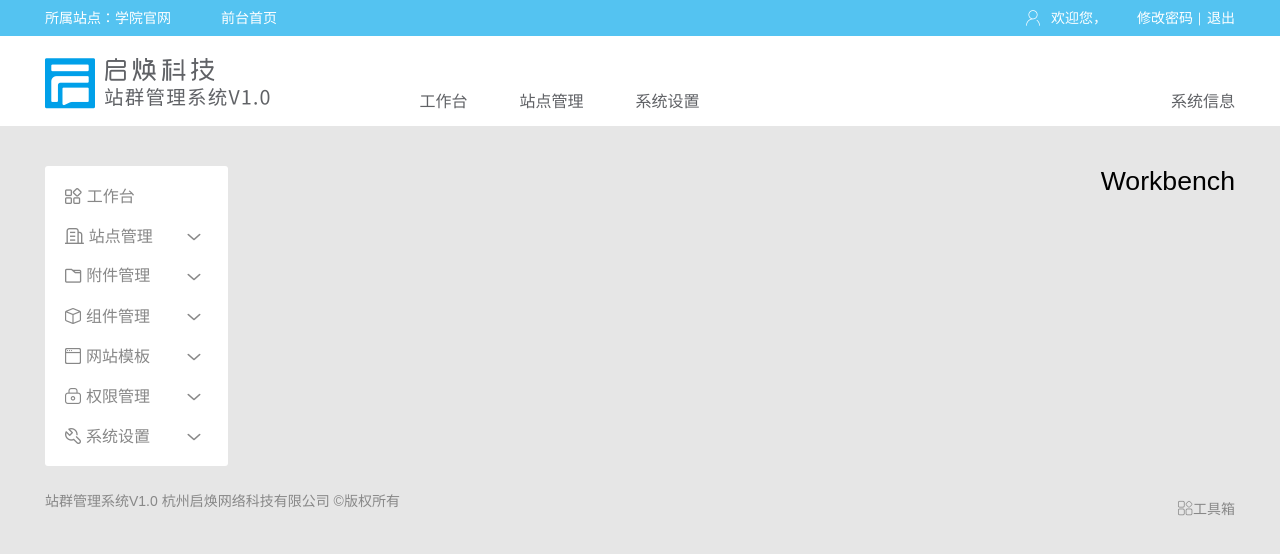
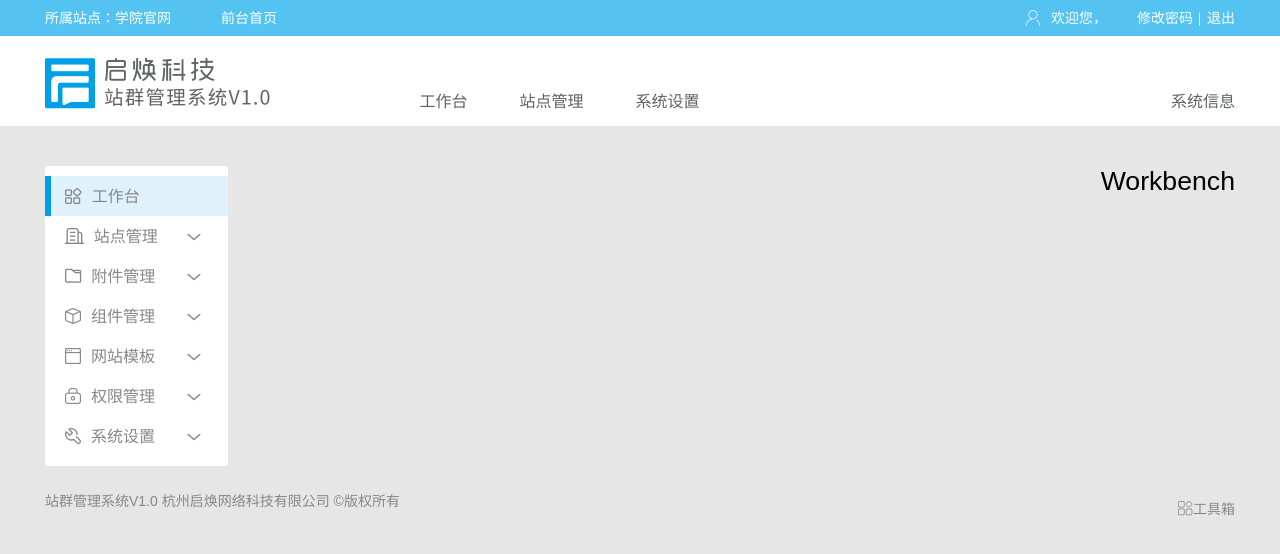
Before and after one commit to Alex-jsj/qhadmin-spa, a Vue app: page /#/pages/system_administrators/System_Administrators in a window 1280 px wide. Shown: the top 554 px of the page. Built offline with nearby package versions, Linux system fonts and the light colour scheme.

Commit message:
已登录处理

```diff
--- a/src/assets/css/base.css
+++ b/src/assets/css/base.css
@@ -94,22 +94,22 @@
     }
     /* 滚动条样式 */
 
-    ::-webkit-scrollbar {
+     ::-webkit-scrollbar {
         width: 8px;
         height: 8px;
     }
 
-    ::-webkit-scrollbar-track {
+     ::-webkit-scrollbar-track {
         border-radius: 10px;
         background: #fff;
     }
 
-    ::-webkit-scrollbar-thumb {
+     ::-webkit-scrollbar-thumb {
         border-radius: 10px;
         background: #aaa;
     }
 
-    ::-webkit-scrollbar-thumb:hover {
+     ::-webkit-scrollbar-thumb:hover {
         background: #888;
     }
 
@@ -183,14 +183,10 @@
     .public-wap .main {
         width: 1190px;
         margin: 0 auto;
+        margin-top: 40px;
         overflow: hidden;
-        margin-top: 40px;
+        padding: 20px;
         position: relative;
+        background: #fff;
+        border-radius: 3px;
     }
-
-    .public-wap .component {
-        width: 100%;
-        overflow: hidden;
-        margin-top: 20px;
-        position: relative;
-    }
--- a/src/components/Nav.vue
+++ b/src/components/Nav.vue
@@ -60,7 +60,7 @@
             <router-link to="/" class="underline-hover">学院官网</router-link>
           </li>
           <li class="float-left">
-            <router-link to="/pages/admin/Login" class="underline-hover" target="_blank">后台登录</router-link>
+            <router-link to="/pages/admin/Login" class="underline-hover">后台登录</router-link>
           </li>
         </ul>
       </div>
@@ -293,13 +293,14 @@ export default {
       font-weight: 600;
     }
     .nav-list {
-      margin-top: 48px;
+      margin-top: 55px;
       li {
         margin-left: 73px;
         a {
           font-size: 14px;
           color: @text-color;
           transition: all 0.3s;
+          display: block;
           &:hover {
             color: @text-hover;
           }
--- a/src/components/SideBar.vue
+++ b/src/components/SideBar.vue
@@ -9,11 +9,17 @@
   <div id="SideBar" class="float-left">
     <ul class="side-ul">
       <li v-for="(item,index) in side_bar" :key="item.id" :class="{'li-active':item.column_open}" @click="open_column(index)">
-        <router-link :to="'/pages/system_administrators/System_Administrators/'+item.first_class_column_url">
-          <i class="iconfont" :class="item.column_icon"></i>
-          <span class="side-text">{{item.first_class_column_name}}</span>
+        <!-- 如果没有二级菜单 则不使用router-link 防止空链接跳转 -->
+        <router-link :to="'/pages/system_administrators/System_Administrators/'+item.first_class_column_url" v-if="item.no_second">
+          <i class="iconfont float-left" :class="item.column_icon"></i>
+          <span class="side-text float-left">{{item.first_class_column_name}}</span>
           <i class="iconfont icon-down"></i>
         </router-link>
+        <a href="javascript:void(0);" v-else>
+          <i class="iconfont float-left" :class="item.column_icon"></i>
+          <span class="side-text float-left">{{item.first_class_column_name}}</span>
+          <i class="iconfont icon-down"></i>
+        </a>
         <ol>
           <li v-for="(list,index) in item.second_class_column" :key="list.id">
             <router-link :to="'/pages/system_administrators/System_Administrators/'+list.column_url" class="side-click">{{list.column_name}}</router-link>
@@ -34,7 +40,8 @@ export default {
           first_class_column_name: "工作台",
           first_class_column_url: "Workbench",
           column_icon: "icon-gongzuotai",
-          column_open: false,
+          column_open: true,
+          no_second: true,
           second_class_column: []
         },
         {
@@ -42,6 +49,7 @@ export default {
           first_class_column_url: "",
           column_icon: "icon-zhandianguanli",
           column_open: false,
+          no_second: false,
           second_class_column: [
             {
               column_name: "添加站点",
@@ -66,6 +74,7 @@ export default {
           first_class_column_url: "",
           column_icon: "icon-fujianguanli",
           column_open: false,
+          no_second: false,
           second_class_column: [
             {
               column_name: "添加附件",
@@ -82,6 +91,7 @@ export default {
           first_class_column_url: "",
           column_icon: "icon-zujianguanli",
           column_open: false,
+          no_second: false,
           second_class_column: [
             {
               column_name: "添加组件",
@@ -98,6 +108,7 @@ export default {
           first_class_column_url: "",
           column_icon: "icon-wangzhanmoban",
           column_open: false,
+          no_second: false,
           second_class_column: [
             {
               column_name: "添加模板",
@@ -114,6 +125,7 @@ export default {
           first_class_column_url: "",
           column_icon: "icon-quanxianguanli",
           column_open: false,
+          no_second: false,
           second_class_column: [
             {
               column_name: "添加用户",
@@ -138,6 +150,7 @@ export default {
           first_class_column_url: "",
           column_icon: "icon-xitongshezhi",
           column_open: false,
+          no_second: false,
           second_class_column: [
             {
               column_name: "部门管理",
@@ -231,7 +244,8 @@ export default {
           transition: all 0.3s;
         }
         .side-text {
-          margin-left: 5px;
+          margin-left: 10px;
+          top: 1px;
         }
       }
       > ol {
--- a/src/pages/index/Home.vue
+++ b/src/pages/index/Home.vue
@@ -11,7 +11,6 @@
     <Nav :receptionNavShow="true"></Nav>
     <!-- main -->
     <div class="main">
-      <div class="component">
       <div class="filter-container">
         <span class="filter-title float-left">全站检索</span>
         <el-input placeholder="请输入关键字" v-model="searchValue" class="input-with-select title-search float-left" size="mini" @keyup.enter.native="newsSearch()">
@@ -42,7 +41,6 @@
             </ol>
           </li>
         </ul>
-        </div>
       </div>
     </div>
     <!-- Footer -->
@@ -185,10 +183,6 @@ export default {
   width: 100%;
   position: relative;
   .main {
-    .component {
-      background: #fff;
-      border-radius: 3px;
-      padding: 20px;
     .filter-container {
       width: 100%;
       height: 28px;
@@ -313,7 +307,6 @@ export default {
     }
   }
 }
-}
 #footer {
   width: 100%;
   padding: 24px 0;
--- a/src/pages/index/Rank.vue
+++ b/src/pages/index/Rank.vue
@@ -11,13 +11,12 @@
     <Nav :rankNavShow="true"></Nav>
     <!-- main -->
     <div class="main">
-      <div class="component">
       <!-- crumb -->
       <Crumb :crumbs="crumbs"></Crumb>
       <!-- 数据刷新 -->
       <div class="refresh">
-          <span>备注：数据统计时间有延迟，每天更新一次。</span>
-          <el-button type="primary" size="mini">数据刷新</el-button>
+        <span class="float-left">备注：数据统计时间有延迟，每天更新一次。</span>
+        <el-button type="primary" size="mini" class="float-right">数据刷新</el-button>
       </div>
       <!-- 排行榜 -->
       <div class="rank-container">
@@ -60,7 +59,6 @@
               </div>
             </el-table-column>
           </el-table>
-          </div>
         </div>
       </div>
     </div>
@@ -273,11 +271,6 @@ export default {
 <style lang="less">
 @import "../../assets/css/less_config.less";
 .main {
-  .component {
-    background: #fff;
-    border-radius: 3px;
-    padding: 20px;
-    position: relative;
   .refresh {
     height: 28px;
     position: absolute;
@@ -287,10 +280,6 @@ export default {
     > span {
       font-size: 14px;
       line-height: 28px;
-      }
-      .el-button {
-        position: relative;
-        top: -2px;
     }
   }
   .rank-container {
@@ -378,5 +367,4 @@ export default {
     }
   }
 }
-}
 </style>
--- a/src/pages/index/Search.vue
+++ b/src/pages/index/Search.vue
@@ -20,7 +20,7 @@
             <a href="javascript:void(0);" target="_blank" class="underline-hover">学院官网</a>
           </li>
           <li class="float-left">
-            <router-link to="../admin/Login" target="_blank" class="underline-hover">后台登录</router-link>
+            <router-link to="../admin/Login" class="underline-hover">后台登录</router-link>
           </li>
         </ul>
       </div>
@@ -322,6 +322,7 @@ export default {
             color: #fff;
             position: relative;
             transition: all 0.3s;
+            display: block;
             &:hover {
               color: @text-hover;
             }
@@ -336,8 +337,9 @@ export default {
   .main {
     width: 100%;
     margin-top: 0;
+    padding: 0;
     padding-bottom: 20px;
-    background: #fff;
+    border-radius: 0;
     .component {
       width: 1190px;
       margin: 0 auto;
--- a/src/pages/system_administrators/System_Administrators.vue
+++ b/src/pages/system_administrators/System_Administrators.vue
@@ -45,13 +45,18 @@ export default {
     Footer,
     SideBar
   },
-  mounted: function() {
-
-  }
+  mounted: function() {}
 };
 </script>
 
 <!-- Add "scoped" attribute to limit CSS to this component only -->
 <style lang="less">
 @import "../../assets/css/less_config.less";
+#system_admin {
+  width: 100%;
+  .main {
+    background: transparent;
+    padding: 0;
+  }
+}
 </style>
```
Also changed, not shown: src/pages/admin/Login.vue (+11 -3 lines). Lines whose indentation alone changed are shown as unchanged.
